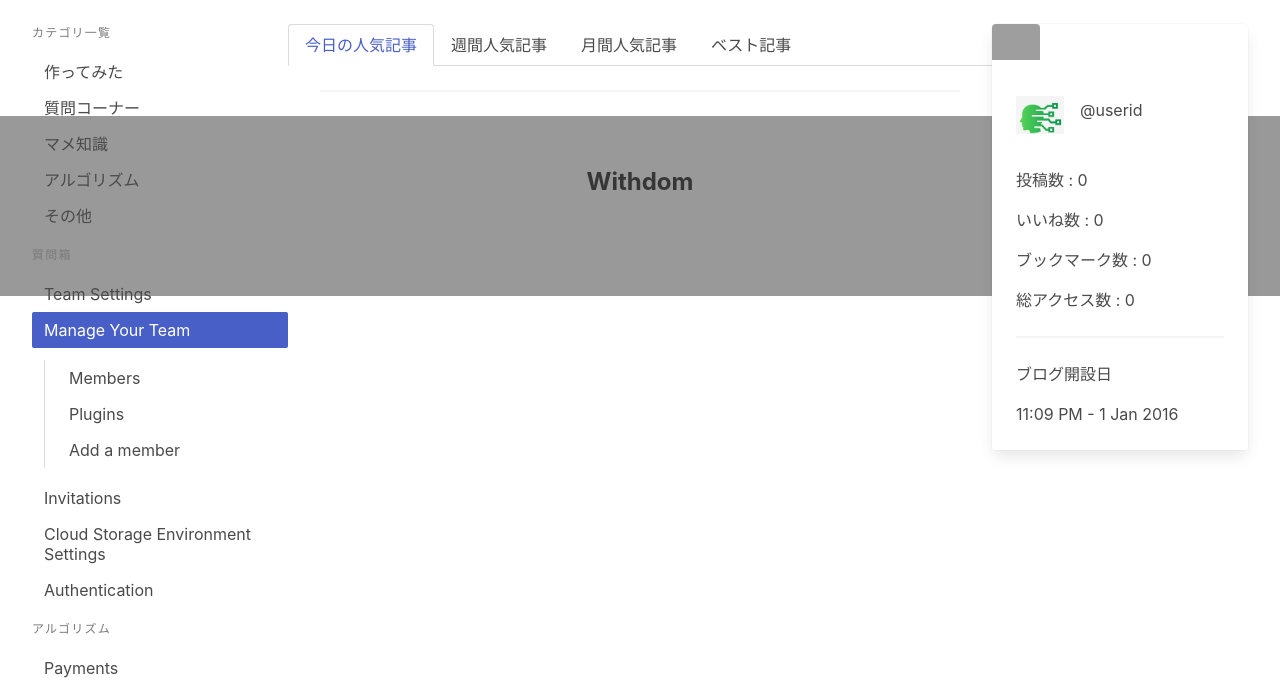
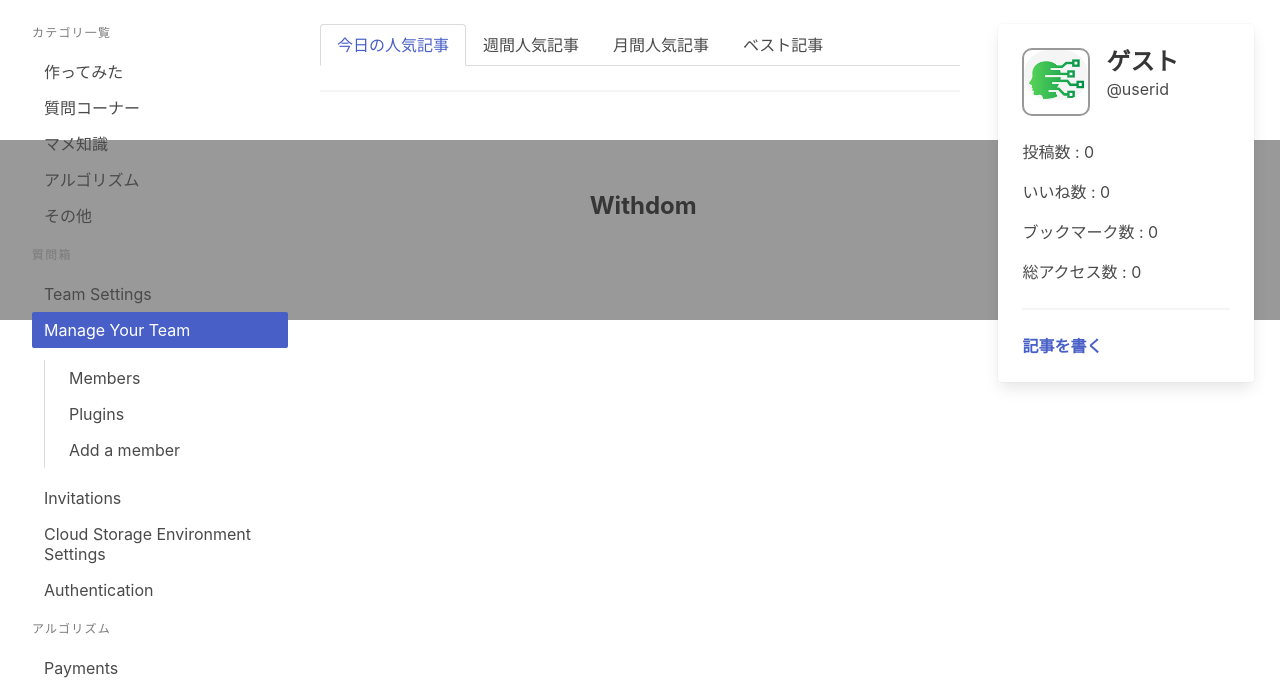
Before and after one commit to kisikisikisi/Withdom, a Django app: template app/posts/templates/posts/index.html in a window 1280 px wide. Shown: the part 71-761 px from the top of the page. Run offline with Django 3.2, Linux system fonts and the light colour scheme; the template is opened without the code that fills it, so the values that code supplies are empty; some libraries are stand-ins or nearby versions; grey boxes are pictures that could not be loaded.

Commit message:
投稿ページとユーザーカードのデザインの更新

```diff
--- a/app/accounts/templates/accounts/login.html
+++ b/app/accounts/templates/accounts/login.html
@@ -61,6 +61,7 @@
         <h2 class="signup-title">ログインページ</h2>
         <form action="{% url 'accounts:login' %}" method="post">
             {{ form.non_field_errors }}
+            {% csrf_token %}
             {% for field in form %}
             <div class="signup">
                 {{ field.label_tag }}
--- a/app/accounts/templates/accounts/signup.html
+++ b/app/accounts/templates/accounts/signup.html
@@ -59,6 +59,7 @@
         <h2 class="signup-title">Withdomへようこそ！</h2>
         <form action="{% url 'accounts:signup' %}" method="post">
             {{ form.non_field_errors }}
+            {% csrf_token %}
             {% for field in form %}
             <div class="signup">
                 {{ field.label_tag }}
--- a/app/posts/static/posts/css/index.css
+++ b/app/posts/static/posts/css/index.css
@@ -24,8 +24,16 @@ body {
 .card {
     width: 20%;
     float: right;
-    margin-right: 2.5%;
+    margin-right: 2%;
 }
+
+.card-image {
+    margin-right: 2%;
+}
+
+.media > .media-left {
+    border-radius: 10px;
+    border: 2px solid#999999;}
 
 .categolize-menu {
     float: left;
--- a/app/posts/templates/posts/index.html
+++ b/app/posts/templates/posts/index.html
@@ -124,18 +124,17 @@
                     </ul>
                 </aside>
             </div>
+
             <div class="user-card">
                 <div class="card">
                     <div class="card-image">
-                <figure class="image is-48x48">
-                    <img src="https://bulma.io/images/placeholders/96x96.png" alt="Placeholder image">
-                </figure>
                     </div>
+                    {% if user.id %}
                     <div class="card-content">
                         <div class="media">
                             <div class="media-left">
-                        <figure class="image is-48x48">
-                            <img src="{% static 'posts/logo3.png' %}" alt="Placeholder image">
+                                <figure class="image is-64x64">
+                                    <img class="is-rounded" src="{% static 'posts/logo3.png' %}">
                                 </figure>
                             </div>
                             <div class="media-content">
@@ -143,20 +142,44 @@
                                 <p class="subtitle is-6">@userid</p>
                             </div>
                         </div>
-
                         <div class="content">
                             <p>投稿数 : 0</p>
                             <p>いいね数 : 0</p>
                             <p>ブックマーク数 : 0</p>
                             <p>総アクセス数 : 0</p>
                             <hr>
-                    <p>ブログ開設日</p>
-                    <time datetime="2020-1-1">11:09 PM - 1 Jan 2016</time>
+                            <p>記事を書く</p>
                         </div>
                     </div>
+                    {% else %}
+                    <div class="card-content">
+                        <div class="media">
+                            <div class="media-left">
+                                <figure class="image is-64x64">
+                                    <img class="is-rounded" src="{% static 'posts/logo3.png' %}">
+                                </figure>
+                            </div>
+                            <div class="media-content">
+                                <p class="title is-4">ゲスト</p>
+                                <p class="subtitle is-6">@userid</p>
+                            </div>
+                        </div>
+                        <div class="content">
+                            <p>投稿数 : 0</p>
+                            <p>いいね数 : 0</p>
+                            <p>ブックマーク数 : 0</p>
+                            <p>総アクセス数 : 0</p>
+                            <hr>
+                            <a href="{% url 'accounts:signup' %}">
+                                <strong>記事を書く</strong>
+                            </a>
+                        </div>
+                    </div>
+                    {% endif %}
                 </div>
             </div>
 
+            <div class="container">
                 <div class="main-tab">
                     <div class="tabs is-boxed">
                         <ul>
@@ -183,8 +206,6 @@
                         </ul>
                     </div>
                 </div>
-
-    <div class="container">
                 <hr>
                 {% for post in posts.all%}
                 <div class="box">
@@ -197,13 +218,11 @@
                             </div>
                             <div class="media-content">
                                 <div class="content">
-                            <p>
                                     <strong>{{ post.title }}</strong><br>
                                     <small>{{ post.published }}</small>
                                     <small>@userid</small>
                                     <br>
                                     {{ post.summary|markdown|safe }}
-                            </p>
                                 </div>
                                 <nav class="level is-mobile">
                                     <div class="level-left">
@@ -228,9 +247,9 @@
                     </article>
                     </a>
                 </div>
-        <br /><br />
 
                 {% endfor %}
+                <br />
             </div>
         </div>
         <footer class="footer">
```
Also changed, not shown: app/posts/templates/posts/add.html (+1 -30 lines). Lines whose indentation alone changed are shown as unchanged.
